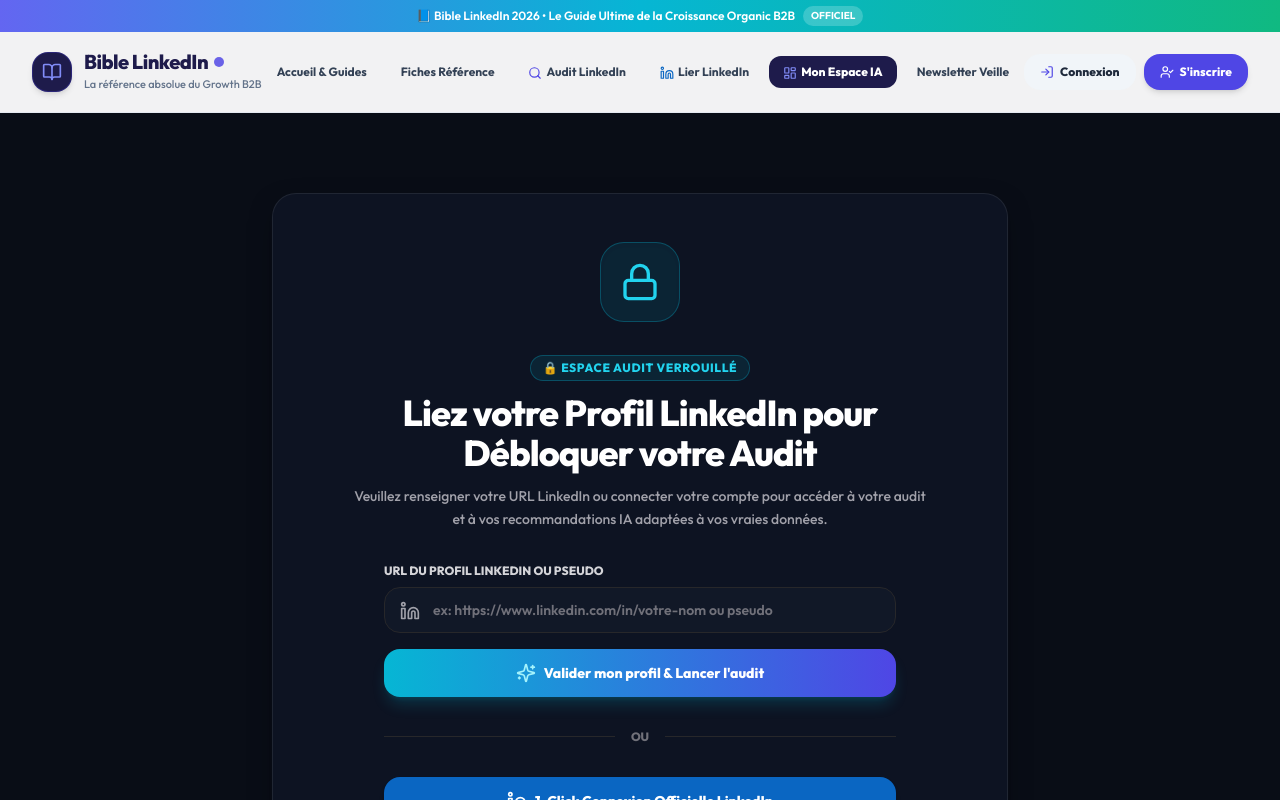
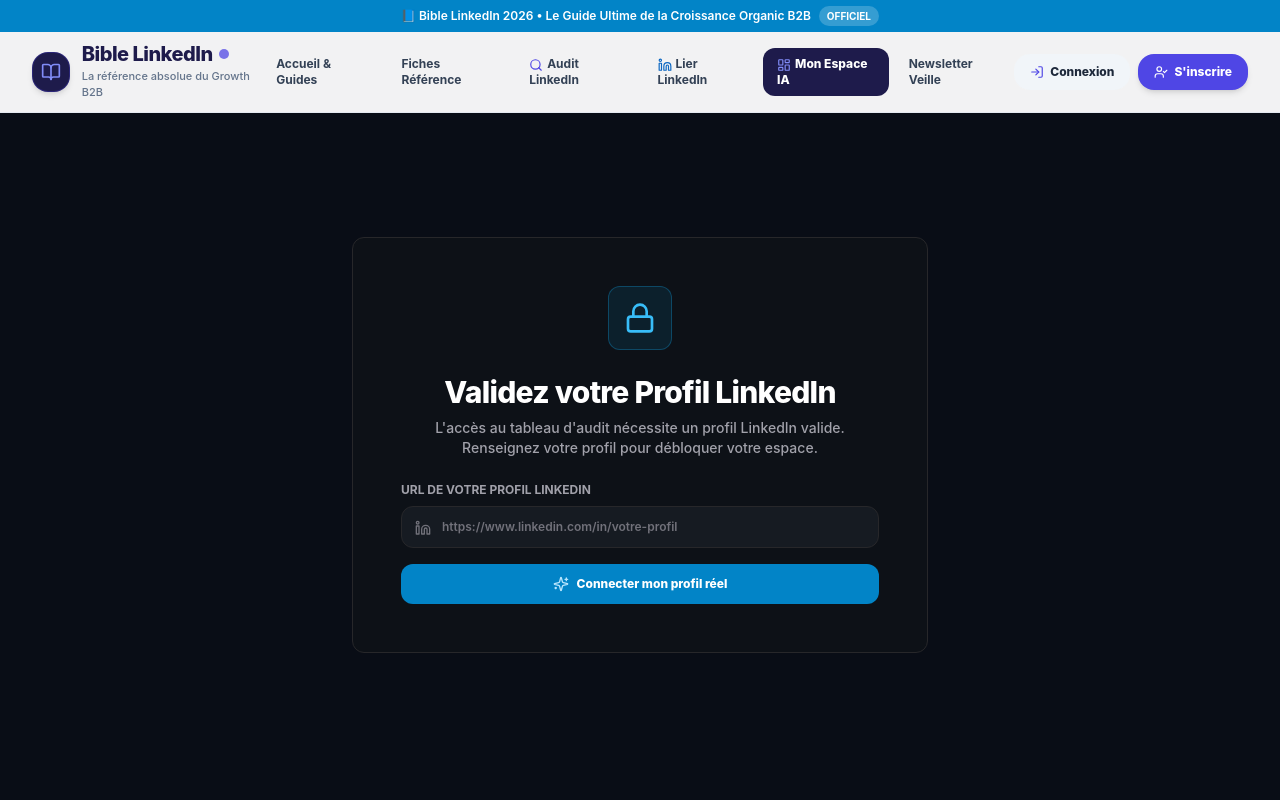
Before and after one commit to elyachon-lab/linkedin-strategy-newsletter, a Next.js app: page /mon-espace-linkedin in a window 1280 px wide. Shown: the top 800 px of the page. Built offline with nearby package versions, Linux system fonts and the light colour scheme.

Commit message:
fix: purge default mock profiles, enforce full-screen onboarding guard state, and apply sharp dark minimalist visual theme

```diff
--- a/app/api/ai-audit/route.ts
+++ b/app/api/ai-audit/route.ts
@@ -67,7 +67,7 @@
       );
     }
 
-    const count = parseInt(followerCount) || 2500;
+    const count = parseInt(followerCount) || 0;
 
     // 2. AI Auto-Detection of Industry
     const combinedText = `${username || ''} ${fullName || ''} ${role || ''}`;
--- a/app/api/profile/route.ts
+++ b/app/api/profile/route.ts
@@ -60,12 +60,12 @@
     const profileData = {
       id: userId,
       email: session?.user?.email || body.email,
-      full_name: body.full_name || body.fullName,
-      linkedin_url: body.linkedin_url || body.linkedinUrl || `https://www.linkedin.com/in/${body.username || 'user'}`,
-      username: (body.username || 'user').replace('@', '').trim(),
+      full_name: body.full_name || body.fullName || '',
+      linkedin_url: body.linkedin_url || body.linkedinUrl || '',
+      username: (body.username || '').replace('@', '').trim(),
       industry: body.industry || 'SaaS & Tech',
-      role: body.role || 'Créateur B2B',
-      follower_count: parseInt(body.follower_count || body.followerCount) || 2500,
+      role: body.role || 'Professionnel B2B',
+      follower_count: parseInt(body.follower_count || body.followerCount) || 0,
       website_url: body.website_url || body.websiteUrl || '',
       updated_at: new Date().toISOString(),
     };
--- a/app/globals.css
+++ b/app/globals.css
@@ -1,4 +1,4 @@
-@import url('https://fonts.googleapis.com/css2?family=Outfit:wght@400;500;600;700;800&family=Plus+Jakarta+Sans:wght@400;500;600;700&display=swap');
+@import url('https://fonts.googleapis.com/css2?family=Inter:wght@400;500;600;700;800&display=swap');
 
 @tailwind base;
 @tailwind components;
@@ -8,53 +8,50 @@
   body {
     background-color: #090D16;
     color: #F8FAFC;
-    font-family: 'Outfit', 'Plus Jakarta Sans', -apple-system, BlinkMacSystemFont, sans-serif;
+    font-family: 'Inter', -apple-system, BlinkMacSystemFont, sans-serif;
   }
 }
 
-/* Accent Gradient Bar */
+/* Sharp Accent Bar */
 .brand-gradient-bar {
-  background: linear-gradient(90deg, #6366F1 0%, #06B6D4 50%, #10B981 100%);
+  background: #0284C7;
 }
 
 .brand-gradient-text {
-  background: linear-gradient(90deg, #818CF8 0%, #38BDF8 50%, #34D399 100%);
-  -webkit-background-clip: text;
-  -webkit-text-fill-color: transparent;
+  color: #38BDF8;
 }
 
-/* Sleek Dark Floating Card Shadow */
+/* Sleek Dark Flat Border Card */
 .brand-card-shadow {
-  box-shadow: 0 10px 30px -10px rgba(0, 0, 0, 0.5), 0 4px 6px -2px rgba(99, 102, 241, 0.05);
-  border: 1px solid rgba(255, 255, 255, 0.08);
-  transition: all 0.2s ease-in-out;
+  box-shadow: none;
+  border: 1px solid #27272A;
+  background-color: #0D1117;
+  transition: border-color 0.15s ease-in-out;
 }
 
 .brand-card-shadow:hover {
-  box-shadow: 0 20px 40px -15px rgba(99, 102, 241, 0.15);
-  border-color: rgba(99, 102, 241, 0.25);
-  transform: translateY(-2px);
+  border-color: #38BDF8;
 }
 
 /* Custom scrollbar */
 ::-webkit-scrollbar {
-  width: 8px;
-  height: 8px;
+  width: 6px;
+  height: 6px;
 }
 
 ::-webkit-scrollbar-track {
-  background: #f1f5f9;
+  background: #090D16;
 }
 
 ::-webkit-scrollbar-thumb {
-  background: #cbd5e1;
-  border-radius: 4px;
+  background: #27272A;
+  border-radius: 2px;
 }
 
 /* Highlight animation for search matches */
 mark {
-  background-color: #E0F2FE;
-  color: #0369A1;
+  background-color: #0369A1;
+  color: #FFFFFF;
   padding: 0.1rem 0.3rem;
   border-radius: 0.25rem;
   font-weight: 700;
--- a/app/mon-espace-linkedin/page.tsx
+++ b/app/mon-espace-linkedin/page.tsx
@@ -123,13 +123,19 @@
   const [isAuthModalOpen, setIsAuthModalOpen] = useState(false);
   const [isConnectModalOpen, setIsConnectModalOpen] = useState(false);
 
-  // Load user profile & trigger auto-audit ONLY if profile exists with URL/username
+  // Load user profile & trigger auto-audit ONLY if profile exists with valid URL
   useEffect(() => {
     const saved = localStorage.getItem('linkedin_user_profile');
     if (saved) {
       try {
         const parsed: LinkedInUserProfile = JSON.parse(saved);
-        if (parsed && (parsed.linkedinUrl || parsed.username)) {
+        if (
+          parsed &&
+          parsed.linkedinUrl &&
+          parsed.username &&
+          parsed.username !== 'elyachon' &&
+          parsed.username !== 'jeandupont'
+        ) {
           setProfile(parsed);
           if (parsed.websiteUrl) setWebsiteUrl(parsed.websiteUrl);
           runAutoAuditForRegisteredUser(parsed);
@@ -137,6 +143,10 @@
         }
       } catch {}
     }
+    // Effacement du cache local si aucun profil valide n'est lié
+    localStorage.removeItem('linkedin_user_profile');
+    localStorage.removeItem('registered_linkedin_accounts');
+    document.cookie = 'linkedin_user_profile=; path=/; max-age=0';
     setProfile(null);
   }, []);
 
@@ -160,7 +170,7 @@
     }
 
     if (!handle) {
-      setOnboardingError('Veuillez saisir une URL ou un pseudo LinkedIn valide.');
+      setOnboardingError('Veuillez saisir une URL LinkedIn valide.');
       setIsOnboardingSubmitting(false);
       return;
     }
@@ -182,6 +192,7 @@
       industry: detectedIndustry,
       role: 'Professionnel B2B',
       linkedinUrl: fullUrl,
+      followerCount: 0,
       userSyncData: {
         isConnected: false,
         connectedAt: new Date().toISOString(),
@@ -251,46 +262,43 @@
     setTimeout(() => setCopiedIndex(null), 2000);
   };
 
-  const registeredUrl = profile?.linkedinUrl || (profile?.username ? `https://www.linkedin.com/in/${profile.username}` : '');
+  const registeredUrl = profile?.linkedinUrl || '';
   const isAccountSynced = !!profile?.userSyncData?.isConnected;
 
-  // IF NO LINKED PROFILE: RENDER MANDATORY LOCKED ONBOARDING GATE
-  if (!profile || (!profile.linkedinUrl && !profile.username)) {
+  // IF NO LINKED PROFILE: RENDER MANDATORY LOCKED ONBOARDING GATE (GUARD STATE)
+  if (!profile || !profile.linkedinUrl) {
     return (
-      <div className="max-w-3xl mx-auto py-12 px-4 space-y-8 animate-fadeIn">
-        <div className="bg-[#0D1322] border border-zinc-800 rounded-3xl p-8 sm:p-12 text-center brand-card-shadow space-y-8">
+      <div className="min-h-[75vh] flex items-center justify-center py-12 px-4 animate-fadeIn">
+        <div className="bg-[#0D1117] border border-zinc-800 rounded-xl p-8 sm:p-12 text-center max-w-xl w-full brand-card-shadow space-y-6">
 
-          <div className="w-20 h-20 rounded-3xl bg-cyan-500/10 border border-cyan-500/30 text-cyan-400 flex items-center justify-center mx-auto shadow-inner">
-            <Lock className="w-10 h-10 text-cyan-400" />
+          <div className="w-16 h-16 rounded-xl bg-sky-500/10 border border-sky-500/30 text-sky-400 flex items-center justify-center mx-auto">
+            <Lock className="w-8 h-8 text-sky-400" />
           </div>
 
-          <div className="space-y-3">
-            <span className="inline-flex items-center gap-1.5 px-3 py-1 rounded-full bg-cyan-500/10 text-cyan-400 border border-cyan-500/30 text-xs font-extrabold uppercase tracking-wider">
-              🔒 Espace Audit Verrouillé
-            </span>
-            <h1 className="text-2xl sm:text-4xl font-extrabold text-white tracking-tight">
-              Liez votre Profil LinkedIn pour Débloquer votre Audit
+          <div className="space-y-2">
+            <h1 className="text-2xl sm:text-3xl font-extrabold text-white tracking-tight">
+              Validez votre Profil LinkedIn
             </h1>
-            <p className="text-sm text-zinc-400 font-medium max-w-xl mx-auto leading-relaxed">
-              Veuillez renseigner votre URL LinkedIn ou connecter votre compte pour accéder à votre audit et à vos recommandations IA adaptées à vos vraies données.
+            <p className="text-xs sm:text-sm text-zinc-400 font-medium max-w-md mx-auto leading-relaxed">
+              L'accès au tableau d'audit nécessite un profil LinkedIn valide. Renseignez votre profil pour débloquer votre espace.
             </p>
           </div>
 
-          {/* Interactive URL Input Form */}
-          <form onSubmit={handleOnboardingSubmit} className="space-y-4 max-w-lg mx-auto text-left">
+          {/* Interactive Single Field Form */}
+          <form onSubmit={handleOnboardingSubmit} className="space-y-4 text-left">
             <div>
-              <label className="block text-xs font-extrabold uppercase text-zinc-300 mb-2">
-                URL du Profil LinkedIn ou Pseudo
+              <label className="block text-xs font-bold uppercase text-zinc-400 mb-2">
+                URL de votre profil LinkedIn
               </label>
               <div className="relative">
-                <Linkedin className="absolute left-4 top-3.5 w-5 h-5 text-zinc-400" />
+                <Linkedin className="absolute left-3.5 top-3.5 w-4 h-4 text-zinc-500" />
                 <input
-                  type="text"
+                  type="url"
                   required
-                  placeholder="ex: https://www.linkedin.com/in/votre-nom ou pseudo"
+                  placeholder="https://www.linkedin.com/in/votre-profil"
                   value={onboardingUrl}
                   onChange={(e) => setOnboardingUrl(e.target.value)}
-                  className="w-full pl-12 pr-4 py-3 bg-[#111827] border border-zinc-800 rounded-2xl text-sm font-semibold text-white placeholder-zinc-500 focus:outline-none focus:border-cyan-400 transition-colors"
+                  className="w-full pl-10 pr-4 py-3 bg-[#161B22] border border-zinc-800 rounded-xl text-xs font-semibold text-white placeholder-zinc-500 focus:outline-none focus:border-sky-500 transition-colors"
                 />
               </div>
             </div>
@@ -304,35 +312,19 @@
             <button
               type="submit"
               disabled={isOnboardingSubmitting}
-              className="w-full py-3.5 px-6 bg-gradient-to-r from-cyan-500 to-indigo-600 hover:from-cyan-400 hover:to-indigo-500 text-white font-extrabold rounded-2xl text-sm shadow-lg shadow-cyan-500/20 transition-all flex items-center justify-center gap-2"
+              className="w-full py-3 px-6 bg-sky-600 hover:bg-sky-500 text-white font-extrabold rounded-xl text-xs transition-all flex items-center justify-center gap-2"
             >
               {isOnboardingSubmitting ? (
                 <>
-                  <Loader2 className="w-5 h-5 animate-spin text-white" /> Analyse & Détection du Profil...
+                  <Loader2 className="w-4 h-4 animate-spin text-white" /> Analyse du profil...
                 </>
               ) : (
                 <>
-                  <Sparkles className="w-5 h-5 text-cyan-200" /> Valider mon profil & Lancer l'audit
+                  <Sparkles className="w-4 h-4 text-sky-200" /> Connecter mon profil réel
                 </>
               )}
             </button>
           </form>
-
-          <div className="flex items-center gap-4 max-w-lg mx-auto my-6">
-            <div className="flex-1 h-px bg-zinc-800" />
-            <span className="text-xs font-extrabold uppercase text-zinc-500">OU</span>
-            <div className="flex-1 h-px bg-zinc-800" />
-          </div>
-
-          {/* 1-Click LinkedIn OAuth Button */}
-          <div className="max-w-lg mx-auto">
-            <button
-              onClick={() => setIsConnectModalOpen(true)}
-              className="w-full py-3.5 px-6 bg-[#0A66C2] hover:bg-[#084e96] text-white font-extrabold rounded-2xl text-sm transition-all shadow-md flex items-center justify-center gap-2"
-            >
-              <Linkedin className="w-5 h-5" /> 1-Click Connexion Officielle LinkedIn
-            </button>
-          </div>
 
         </div>
 
--- a/app/signup/page.tsx
+++ b/app/signup/page.tsx
@@ -103,7 +103,7 @@
         email: email.trim(),
         industry: detectedIndustry,
         role: 'Créateur & Expert B2B',
-        followerCount: 2500,
+        followerCount: 0,
         linkedinUrl: `https://www.linkedin.com/in/${cleanUsername}`,
       };
 
@@ -142,7 +142,7 @@
         email: email.trim(),
         industry: 'SaaS & Tech',
         role: 'Créateur B2B',
-        followerCount: 2500,
+        followerCount: 0,
         linkedinUrl: `https://www.linkedin.com/in/${cleanUsername}`,
       };
       localStorage.setItem('linkedin_user_profile', JSON.stringify(userProfile));
--- a/components/auth-modal.tsx
+++ b/components/auth-modal.tsx
@@ -88,7 +88,7 @@
           username: handle,
           fullName,
           role: 'Membre LinkedIn B2B',
-          followerCount: 2500,
+          followerCount: 0,
         }),
       });
 
@@ -100,7 +100,7 @@
         fullName,
         industry: detectedIndustry,
         role: 'Créateur & Expert B2B',
-        followerCount: 2500,
+        followerCount: 0,
         linkedinUrl: `https://www.linkedin.com/in/${handle}`,
         auditResult: data.auditResult,
       };
```
Also changed, not shown: app/profil/page.tsx (+12 -0 lines), components/navbar.tsx (+10 -1 lines).
